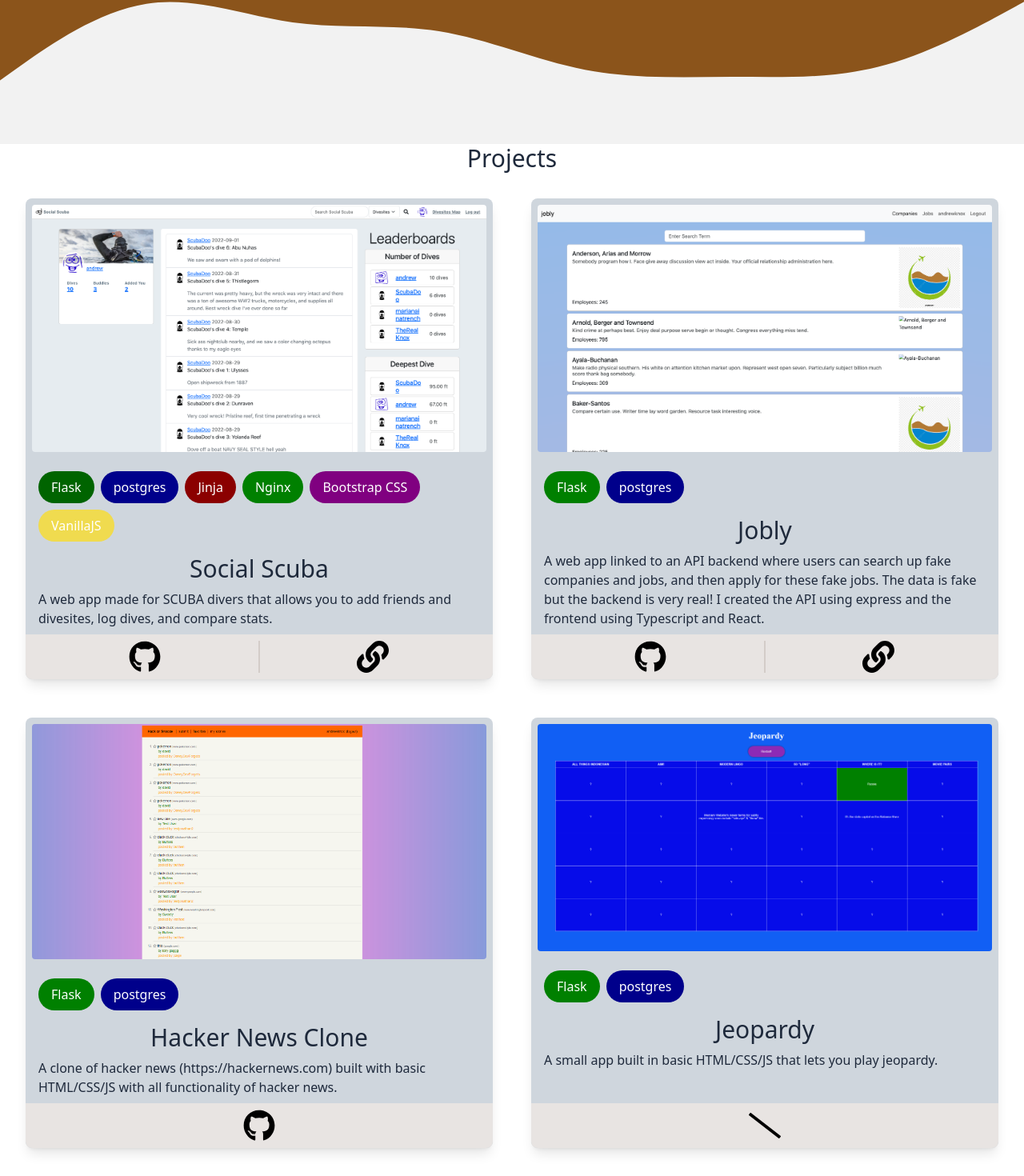
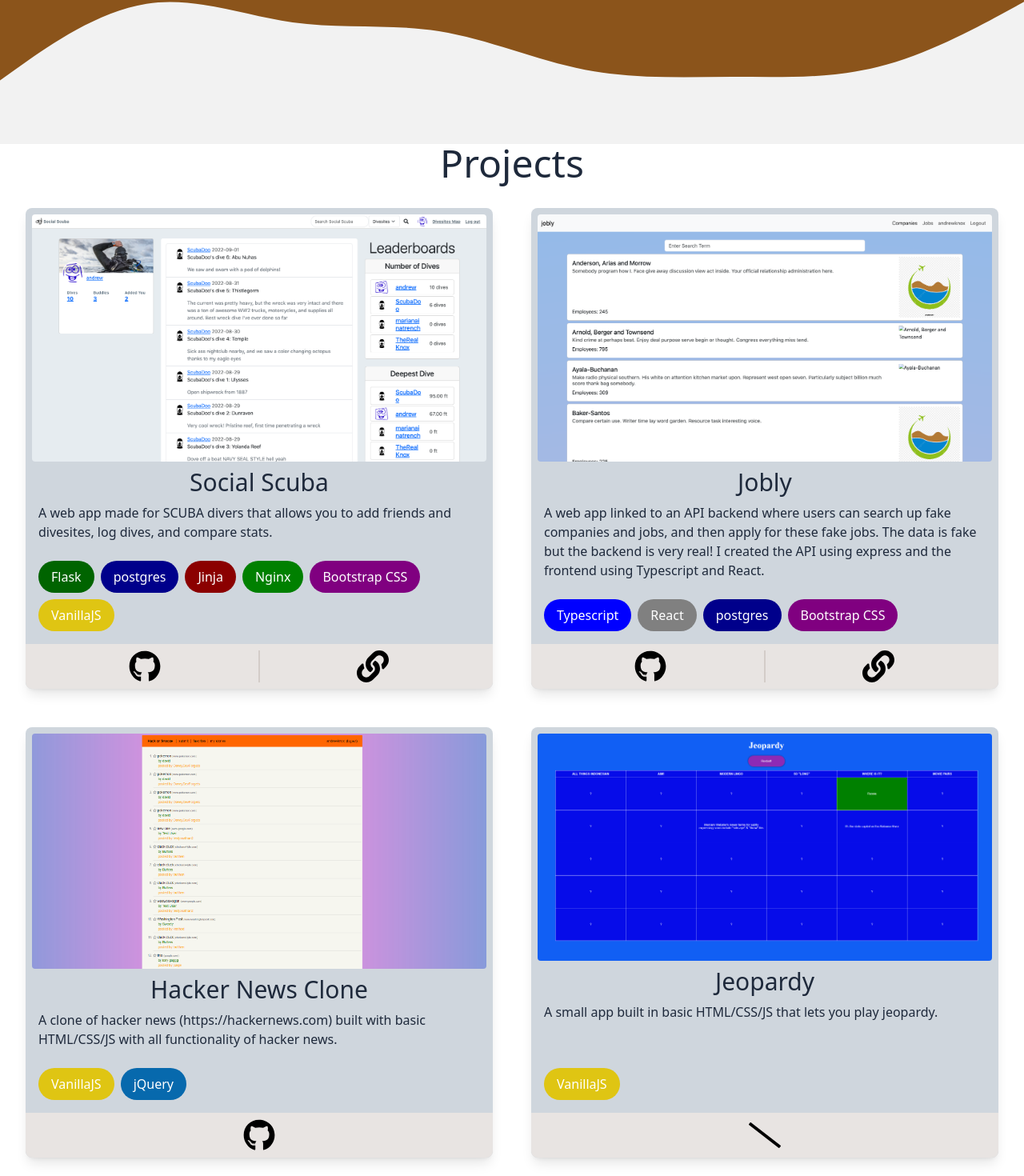
Before and after one commit to knox-dude/knox-dude.github.io, a React (Vite) app: page /about in a window 1280 px wide. Shown: the part 721-2191 px from the top of the page at 80% size. Built offline with nearby package versions, Linux system fonts and the light colour scheme.

Commit message:
changing the topic bubbles and some other text

```diff
--- a/src/Components/About.tsx
+++ b/src/Components/About.tsx
@@ -7,10 +7,10 @@ function About() {
               Andrew Knox
             </h1>
             <h2 className="text mt-3 text-lg font-medium tracking-tight lg:text-2xl xl:text-6xl">
-              Junior Fullstack Dev
+              Fullstack Software Engineer
             </h2>
             <p className="text mt-4 max-w-sm leading-normal lg:max-w-xl xl:max-w-2xl xl:text-2xl">
-              I am a junior developer who builds pleasing frontend interfaces and
+              I am a fullstack software engineer who builds pleasing frontend interfaces and
               the APIs that interact with them. My tech stack includes Typescript,
               React, TailwindCSS, and more.
             </p>
--- a/src/Components/ProjectCard.tsx
+++ b/src/Components/ProjectCard.tsx
@@ -76,12 +76,12 @@ function ProjectCard({ images, description, title, links, topics }: Project) {
           className="w-full rounded object-cover"
         />
       </section>
-      <section className="topics flex flex-wrap gap-2 p-4 justify-start text-center">
-        {topicList()}
-      </section>
       <section className="description mx-2 flex-grow">
         <h1 className="text mb-2 text-center text-3xl">{title}</h1>
         <p className="text m-2">{description}</p>
+      </section>
+      <section className="topics flex flex-wrap gap-2 p-4 justify-start text-center">
+        {topicList()}
       </section>
       <nav className="flex items-center justify-around bg-ui-light p-2">
         {navLinks()}
--- a/src/Components/ProjectList.tsx
+++ b/src/Components/ProjectList.tsx
@@ -8,7 +8,7 @@ interface ProjectListProps {
 const ProjectList = ({ projects }: ProjectListProps) => {
   return (
     <>
-      <h1 className=" text text-center text-3xl ">Projects</h1>
+      <h1 className=" text text-center text-5xl ">Projects</h1>
       <div className=" m-4 grid grid-cols-1 gap-4 sm:grid-cols-2">
         {projects.map((project) => (
           <ProjectCard
--- a/src/data/projects.json
+++ b/src/data/projects.json
@@ -41,7 +41,7 @@
       {
         "id": 6,
         "text": "VanillaJS",
-        "color": "#f0db4f"
+        "color": "#DFC513"
       }
     ]
   },
@@ -61,13 +61,23 @@
     "topics": [
       {
         "id": 1,
-        "text": "Flask",
-        "color": "green"
+        "text": "Typescript",
+        "color": "blue"
       },
       {
         "id": 2,
+        "text": "React",
+        "color": "gray"
+      },
+      {
+        "id": 3,
         "text": "postgres",
         "color": "darkblue"
+      },
+      {
+        "id": 4,
+        "text": "Bootstrap CSS",
+        "color": "purple"
       }
     ]
   },
@@ -82,13 +92,13 @@
     "topics": [
       {
         "id": 1,
-        "text": "Flask",
-        "color": "green"
+        "text": "VanillaJS",
+        "color": "#DFC513"
       },
       {
         "id": 2,
-        "text": "postgres",
-        "color": "darkblue"
+        "text": "jQuery",
+        "color": "#0769AD"
       }
     ]
   },
@@ -101,13 +111,8 @@
     "topics": [
       {
         "id": 1,
-        "text": "Flask",
-        "color": "green"
-      },
-      {
-        "id": 2,
-        "text": "postgres",
-        "color": "darkblue"
+        "text": "VanillaJS",
+        "color": "#DFC513"
       }
     ]
   }
```
